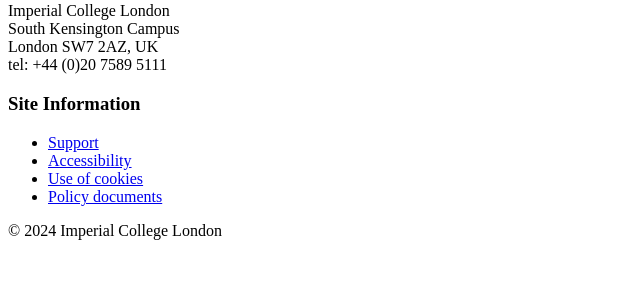
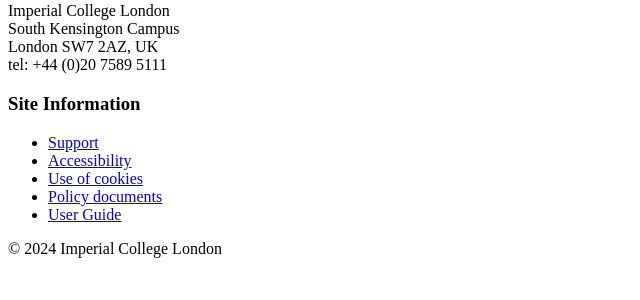
Before and after one commit to ImperialCollegeLondon/fair-data-repository, a Python web app: template templates/semantic-ui/invenio_app_rdm/footer.html in a window 1280 px wide. Shown: the part 149-449 px from the top of the page, without its empty margins (0-640 px from the left). Run offline with Jinja, Linux system fonts and the light colour scheme; the template is opened without the code that fills it, so the values that code supplies are empty.

Commit message:
Add footer link for user guide

```diff
--- a/site/ic_data_repo/config/settings.py
+++ b/site/ic_data_repo/config/settings.py
@@ -275,6 +275,10 @@ ACCESSIBILITY_STATEMENT_URL = os.getenv(
     "https://www.imperial.ac.uk/about-the-site/accessibility/helix/",
 )
 COOKIE_STATEMENT_URL = "https://www.imperial.ac.uk/about-the-site/use-of-cookies/"
+USER_GUIDE_URL = os.getenv(
+    "USER_GUIDE_URL",
+    "https://www.imperial.ac.uk/media/imperial-college/research-and-innovation/scholarly-communication/public/Helix_Step-by-Step_Deposit_Guide.pdf",  # noqa: E501
+)
 
 TOTAL_RECORD_STORAGE_LIMIT_BYTES = 10e9
 PER_FILE_STORAGE_LIMIT_BYTES = 3.5e9
--- a/templates/semantic-ui/invenio_app_rdm/footer.html
+++ b/templates/semantic-ui/invenio_app_rdm/footer.html
@@ -96,6 +96,9 @@ MIT License; see LICENSE file for more details. #} {%- block footer_top %}
                   >Policy documents</a
                 >
               </li>
+              <li>
+                  <a href="{{ config.get('USER_GUIDE_URL') }}">User Guide</a>
+              </li>
             </ul>
             <p class="footer__copyright right floated">
               © 2024 Imperial College London
```
